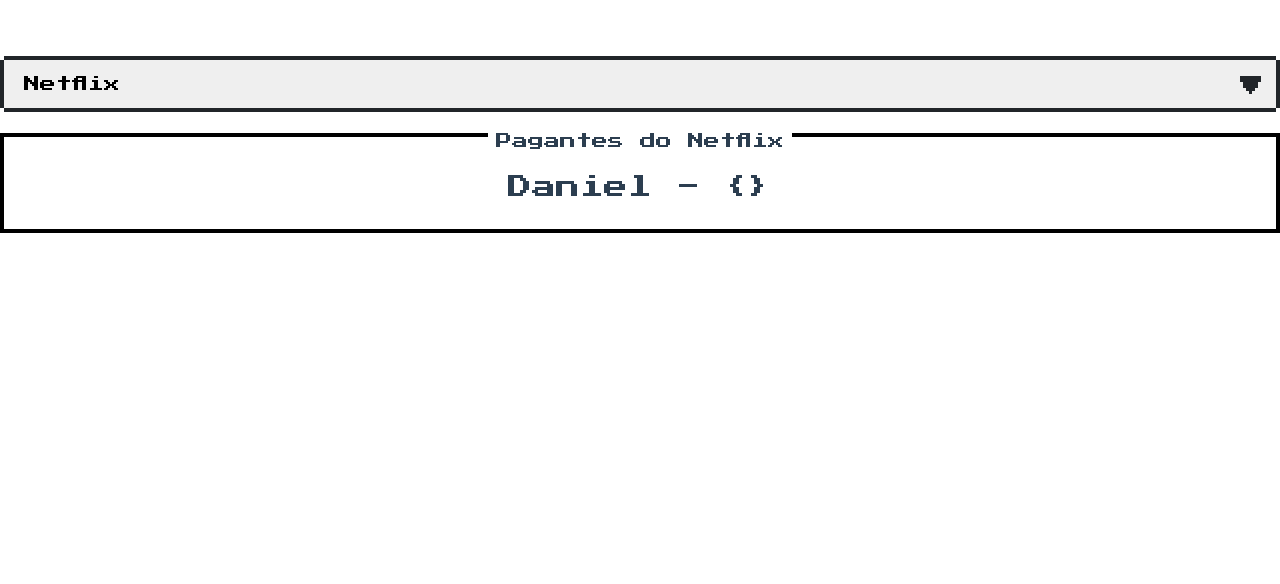
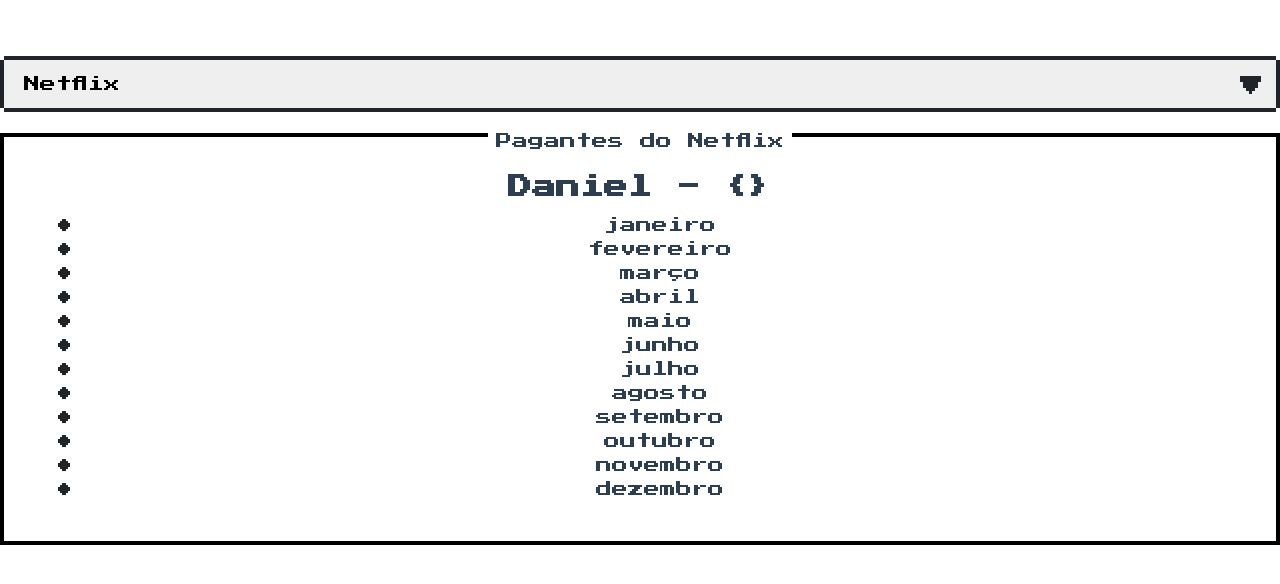
Before and after one commit to danielsouzaaf/quem-paga-esse-mes, a Vue app: page / in a window 1280 px wide. Shown: the top 584 px of the page. Built offline with nearby package versions, Linux system fonts and the light colour scheme.

Commit message:
commit para desistir de usar o nescss

```diff
--- a/src/components/Pagantes.vue
+++ b/src/components/Pagantes.vue
@@ -11,6 +11,11 @@
       <div class="nes-container with-title is-centered">
         <p class="title">Pagantes do Netflix</p>
         <h2>{{pagante.netflix.name}} - {}</h2>
+        <div class="lists">
+          <ul class="nes-list is-disc">
+            <li v-for="mes in meses">{{mes}}</li>
+          </ul>
+        </div>
       </div>
     </div>
     <div id="spotify" v-else-if="servico === 'spotify'" class="div-streaming">
@@ -54,6 +59,14 @@
   export default {
 
     name: 'Pagantes',
+    props: {
+      meses: {
+        type: Array,
+        default: function () {
+          return meses;
+        }
+      }
+    },
     data () {
       return {
         msg: 'Pagante do mês',
@@ -72,6 +85,10 @@
             mlm: pagadores.mlm,
           },
         },
+        meses: {
+          netflix: mesPagantes.netflix,
+          spotify: mesPagantes.spotify,
+        },
         pagante: {
           netflix: pagadores[mesPagantes.netflix[currentDate.getMonth()]],
           spotify: pagadores[mesPagantes.spotify[currentDate.getMonth()]]
@@ -87,21 +104,6 @@
 
 <!-- Add "scoped" attribute to limit CSS to this component only -->
 <style scoped>
-  h1, h2 {
-    font-weight: normal;
-  }
-  ul {
-    list-style-type: none;
-    padding: 0;
-  }
-  li {
-    display: inline-block;
-    margin: 0 10px;
-  }
-  a {
-    color: #42b983;
-  }
-
   .div-streaming {
     margin-top: 25px;
   }
```
